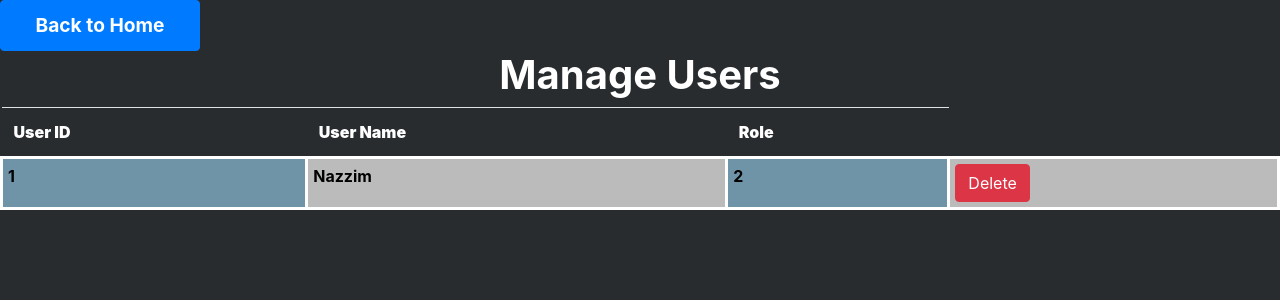
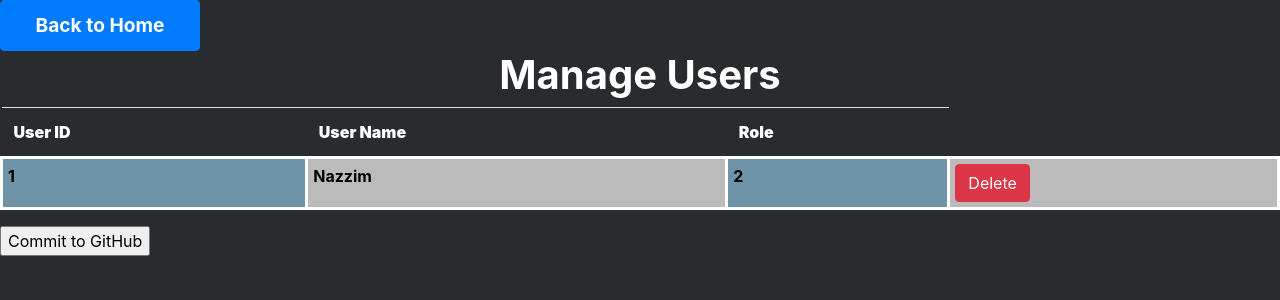
Before and after one commit to YanNazzim/Simple_Stock, a Flask app: page /manage_users in a window 1280 px wide. Shown: the top 300 px of the page. Run offline with Flask 3, Linux system fonts and the light colour scheme; data comes from the database, SQL or seed files in the repository; some libraries are stand-ins or nearby versions.

Commit message:
added button to commit to GH

```diff
--- a/app.py
+++ b/app.py
@@ -8,6 +8,12 @@ def index():
     return render_template('login.html')
 
 from flask import render_template, redirect, url_for
+
+@app.route('/commit_to_github', methods=['POST'])
+def commit_to_github():
+    import subprocess
+    subprocess.call(['.git/hooks/post-commit'])
+    return redirect(url_for('dashboard'))
 
 @app.route('/login', methods=['GET', 'POST'])
 def login():
--- a/templates/manage_users.html
+++ b/templates/manage_users.html
@@ -50,6 +50,9 @@
 
     </table>
 
+    <form action="/commit_to_github" method="post">
+        <input type="submit" value="Commit to GitHub">
+      </form>
 
 
 </body>
```
